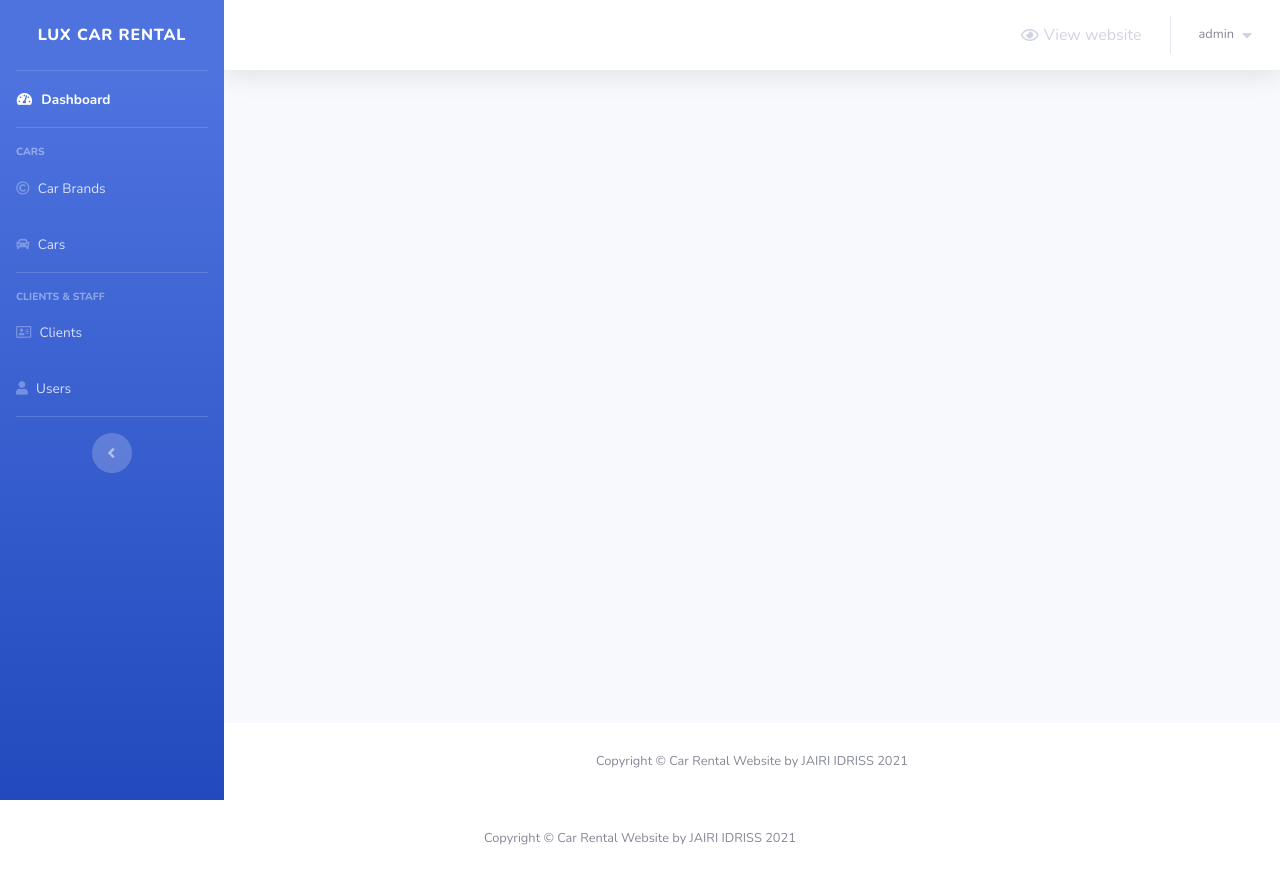
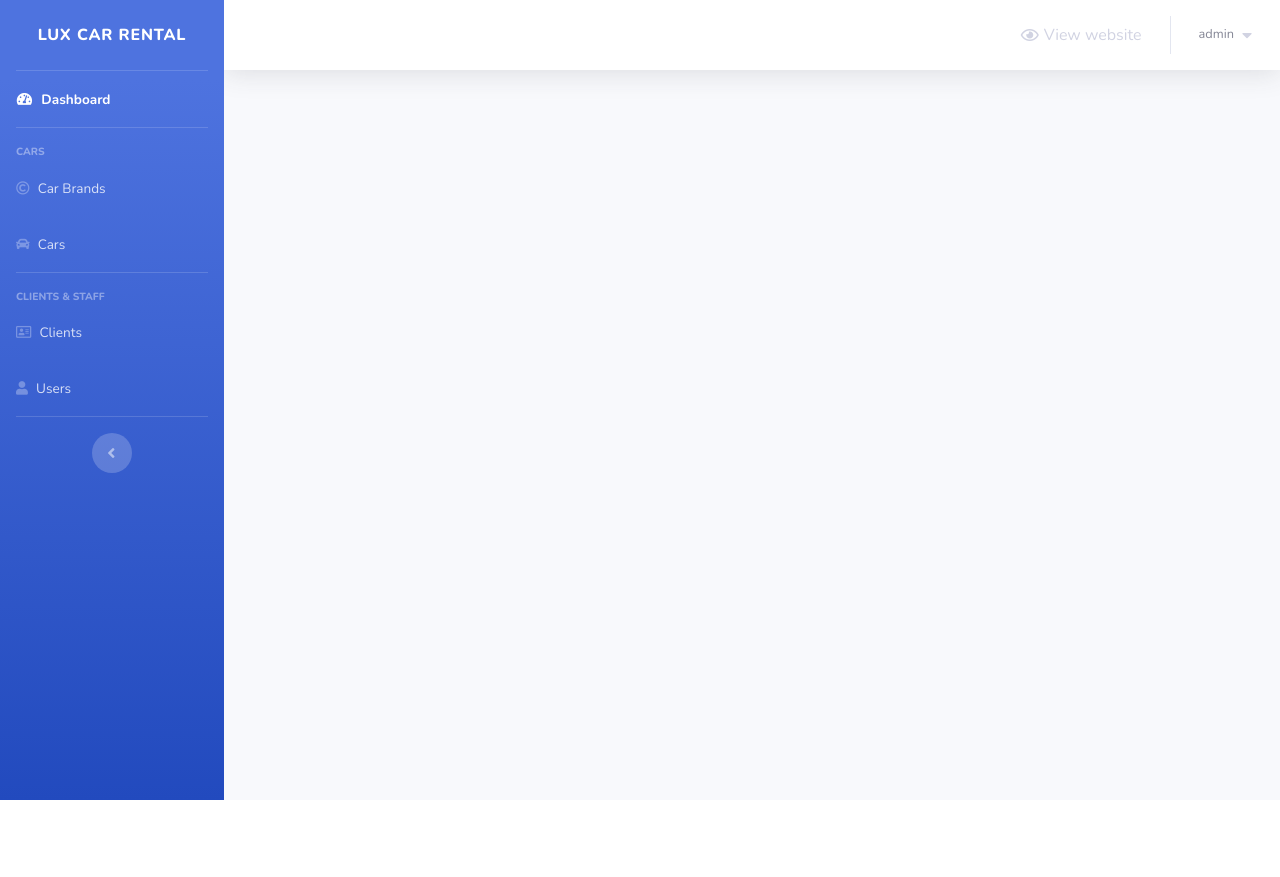
Before and after one commit to AdminLUX-ui/car-rental-website-php-and-mysql-main, a PHP site: template admin/Includes/templates/footer.php in a window 1280 px wide. After the commit the page ends 800 px from the top, so only its background shows below. Run offline with PHP 8.4, Linux system fonts and the light colour scheme; the template is opened without the code that fills it, so the values that code supplies are empty; a user stored in the database is signed in.

Commit message:
Update footer.php

```diff
--- a/admin/Includes/templates/footer.php
+++ b/admin/Includes/templates/footer.php
@@ -3,13 +3,13 @@
 	  	<!-- End of Main Content -->
 
 	  	<!-- Footer -->
-	  	<footer class="sticky-footer bg-white">
+<!-- 	  	<footer class="sticky-footer bg-white">
 			<div class="container my-auto">
 		  		<div class="copyright text-center my-auto">
 					<span>Copyright &copy; Car Rental Website by JAIRI IDRISS 2021</span>
 		  		</div>
 			</div>
-	  	</footer>
+	  	</footer> -->
 	  	<!-- End of Footer -->
 
 	</div>
```
